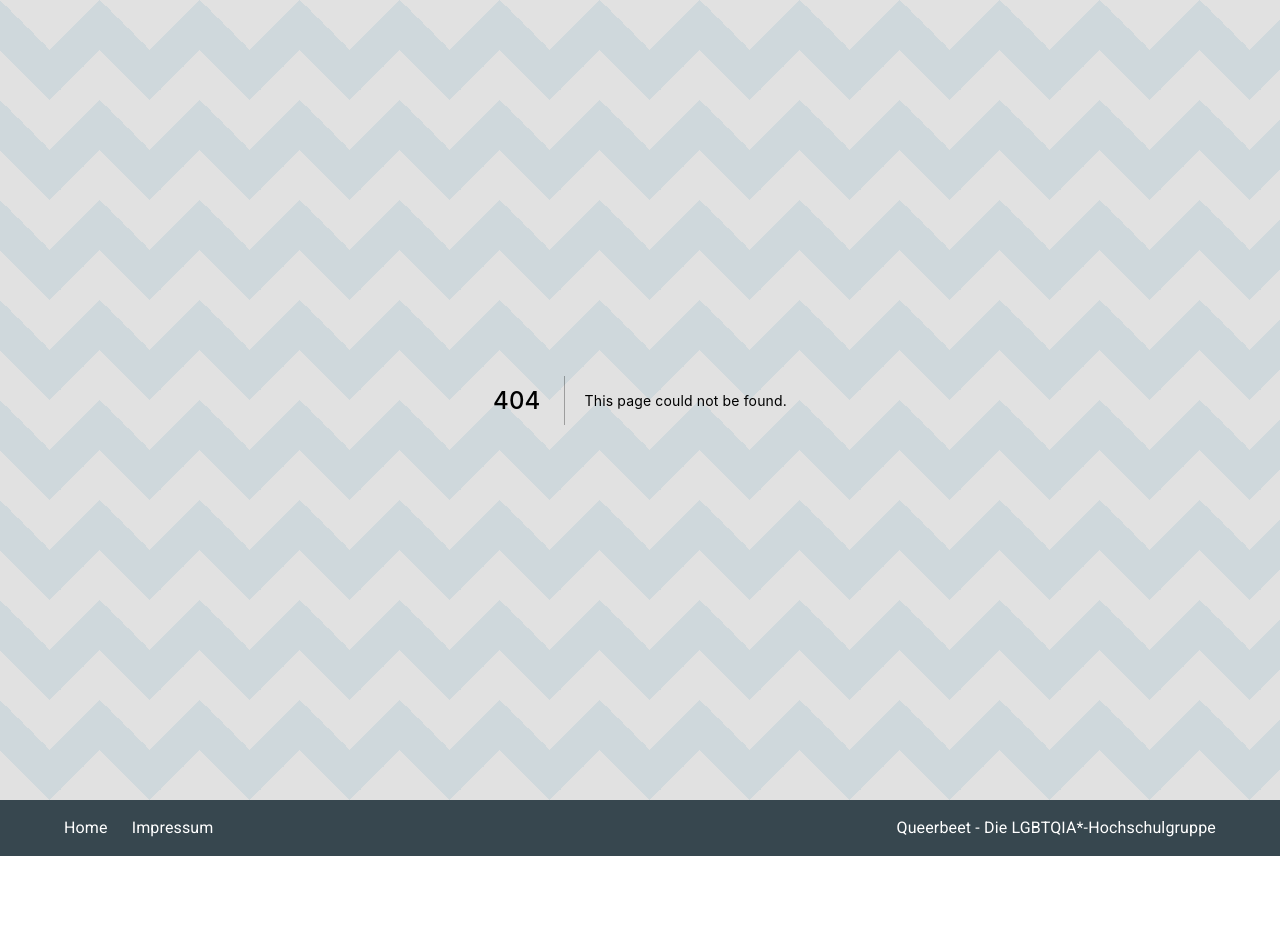
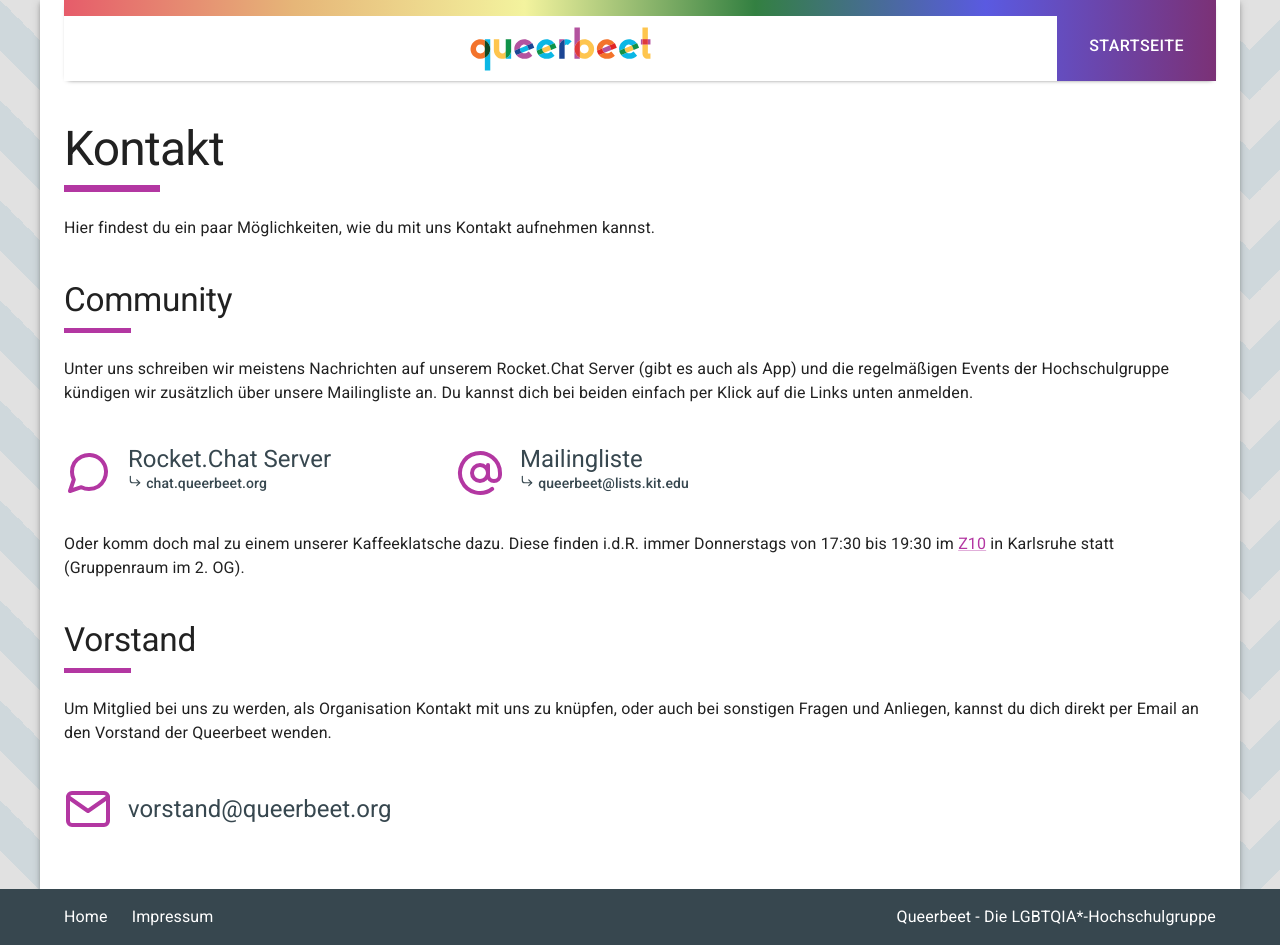
Before and after one commit to queerbeetVorstand/qb-website, a Next.js app: page /contact in a window 1280 px wide. Before the commit this address had no page. Before the commit the page ends 856 px from the top, so only its background shows below. Built offline with nearby package versions, Linux system fonts and the light colour scheme.

Commit message:
feat: contact page

```diff
--- /dev/null
+++ b/src/pages/contact.tsx
@@ -0,0 +1,113 @@
+import React, { ReactElement } from "react";
+import { Box, Grid, Typography as Typo } from "@mui/material";
+import {
+  Icon,
+  MessageCircle,
+  AtSign,
+  Mail,
+  CornerDownRight,
+} from "react-feather";
+import QHeading from "@/ui/QHeading";
+import Link from "@/ui/Link";
+import Header from "@/sections/Header";
+import Body from "@/sections/Body";
+
+interface Action {
+  Icon: Icon;
+  text: string;
+  subtext?: string;
+  href: string;
+}
+
+const memberActions: Action[] = [
+  {
+    text: "Rocket.Chat Server",
+    Icon: MessageCircle,
+    href: "https://go.rocket.chat/invite?host=chat.queerbeet.org&path=invite%2Fu5kgtj",
+    subtext: "chat.queerbeet.org",
+  },
+  {
+    text: "Mailingliste",
+    Icon: AtSign,
+    href: "https://www.lists.kit.edu/sympa/subscribe/queerbeet",
+    subtext: "queerbeet@lists.kit.edu",
+  },
+];
+
+const vsActions: Action[] = [
+  {
+    text: "vorstand@queerbeet.org",
+    Icon: Mail,
+    href: "mailto:vorstand@queerbeet.org",
+  },
+];
+
+const renderActions = (actions: Action[]) => (
+  <Grid container fontSize="1.5rem" spacing={3} mt={2} mb={4}>
+    {actions.map(({ Icon, text, subtext, href }) => (
+      <Grid item key={text} xs={12} md={6} lg={4}>
+        <Link href={href} target="_blank" underline="none">
+          <Box sx={{ display: "flex", alignItems: "center" }}>
+            <Icon size="2em" />
+            <Box
+              ml={2}
+              color="secondary.main"
+              sx={{
+                display: "flex",
+                flexDirection: "column",
+                justifyContent: "center",
+              }}
+            >
+              <Typo variant="h3" gutterBottom={false}>
+                {text}
+              </Typo>
+              {subtext && (
+                <Typo variant="subtitle2">
+                  <CornerDownRight
+                    size="1em"
+                    style={{ marginRight: "0.3em" }}
+                  />
+                  {subtext}
+                </Typo>
+              )}
+            </Box>
+          </Box>
+        </Link>
+      </Grid>
+    ))}
+  </Grid>
+);
+
+export default function Contact(): ReactElement {
+  return (
+    <Body>
+      <Header />
+      <QHeading variant="h1">Kontakt</QHeading>
+      <Typo variant="body1">
+        Hier findest du ein paar Möglichkeiten, wie du mit uns Kontakt aufnehmen
+        kannst.
+      </Typo>
+      <QHeading variant="h2">Community</QHeading>
+      <Typo variant="body1">
+        Unter uns schreiben wir meistens Nachrichten auf unserem Rocket.Chat
+        Server (gibt es auch als App) und die regelmäßigen Events der
+        Hochschulgruppe kündigen wir zusätzlich über unsere Mailingliste an. Du
+        kannst dich bei beiden einfach per Klick auf die Links unten anmelden.
+      </Typo>
+      {renderActions(memberActions)}
+      <Typo variant="body1">
+        Oder komm doch mal zu einem unserer Kaffeeklatsche dazu. Diese finden
+        i.d.R. immer Donnerstags von 17:30 bis 19:30 im{" "}
+        <Link href="https://goo.gl/maps/j65TS28gftuxx5pz8">Z10</Link> in
+        Karlsruhe statt (Gruppenraum im 2. OG).
+      </Typo>
+      <QHeading variant="h2">Vorstand</QHeading>
+      <Typo variant="body1">
+        Um Mitglied bei uns zu werden, als Organisation Kontakt mit uns zu
+        knüpfen, oder auch bei sonstigen Fragen und Anliegen, kannst du dich
+        direkt per Email an den Vorstand der Queerbeet wenden.
+      </Typo>
+      {renderActions(vsActions)}
+    </Body>
+  );
+}
```
